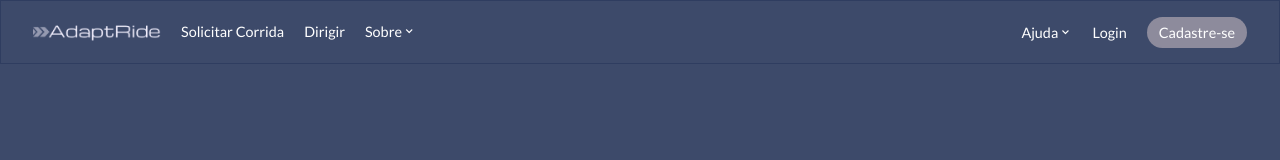
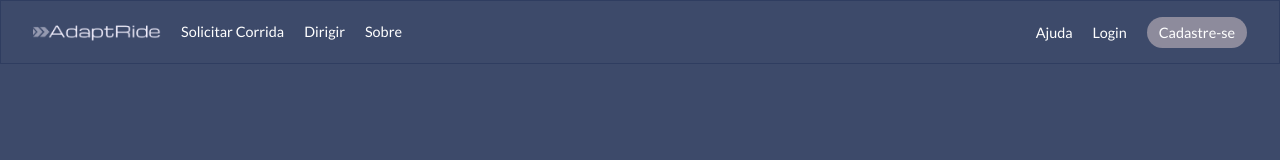
Before and after one commit to Jamyle-Elen/AdaptRide, a React (Vite) app in the folder frontend/: page / in a window 1280 px wide. Shown: the top 160 px of the page. Built offline with nearby package versions, Linux system fonts and the light colour scheme.

Commit message:
feat: remove arrow in navbar

```diff
--- a/frontend/src/components/NavBar/navbar.jsx
+++ b/frontend/src/components/NavBar/navbar.jsx
@@ -18,14 +18,14 @@ const NavBar = () => {
                 <Link to="/driver">Dirigir</Link>
               </li>
               <li className="drop_down_item">
-                <Link to="/about">Sobre<i className="bx bx-chevron-down"></i></Link>
+                <Link to="/about">Sobre</Link>
               </li>
             </ul>
           </div>
           <div className="list" id="list-two">
             <ul className="list">
               <li className="drop_down_item">
-                <Link to="/help">Ajuda<i className="bx bx-chevron-down"></i></Link>
+                <Link to="/help">Ajuda</Link>
               </li>
               <li>
                 <Link to="/sign-in">Login</Link>
```
